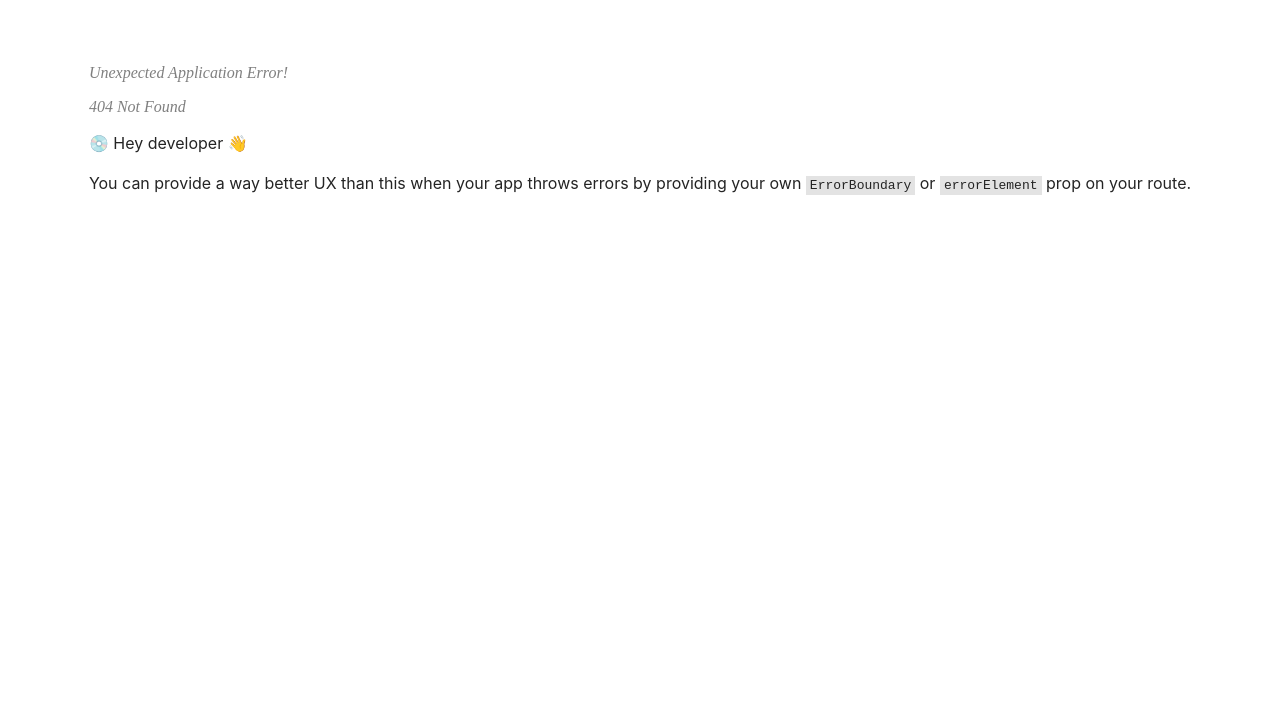
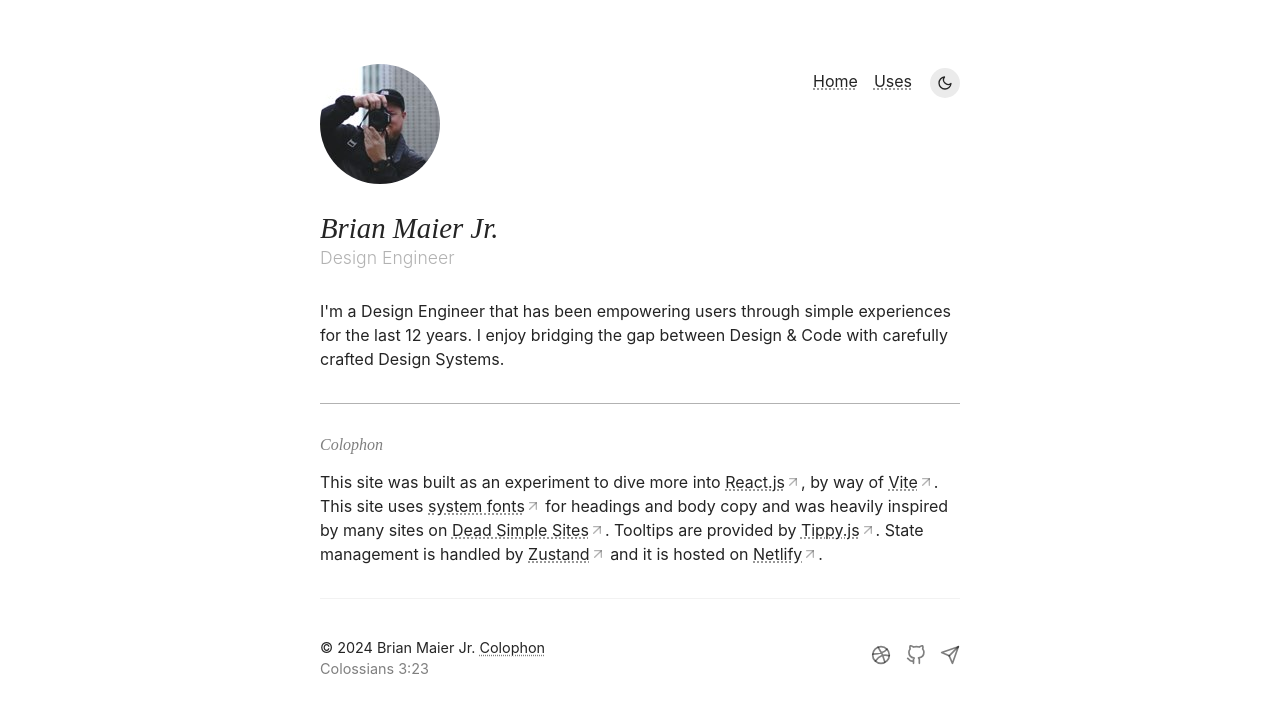
Before and after one commit to brianmaierjr/react-portfolio, a React (Vite) app: page /colophon in a window 1280 px wide. Before the commit this address had no page. Shown: the top 712 px of the page. Built offline with nearby package versions, Linux system fonts and the light colour scheme.

Commit message:
+ colophon

```diff
--- a/src/App.tsx
+++ b/src/App.tsx
@@ -1,4 +1,5 @@
 import "./App.css";
+import Colophon from "./pages/colophon";
 import Home from "./pages/home";
 import Uses from "./pages/uses";
 import { createBrowserRouter, RouterProvider } from "react-router-dom";
@@ -12,6 +13,10 @@ const router = createBrowserRouter([
 		path: "/uses",
 		element: <Uses />,
 	},
+	{
+		path: "/colophon",
+		element: <Colophon />,
+	},
 ]);
 
 function App() {
--- a/src/components/app-footer/index.tsx
+++ b/src/components/app-footer/index.tsx
@@ -7,7 +7,10 @@ const AppFooter = () => {
 	return (
 		<footer className={`${styles.footer} section`}>
 			<div>
-				<p>&copy; {new Date().getFullYear()} Brian Maier Jr.</p>
+				<p>
+					&copy; {new Date().getFullYear()} Brian Maier Jr.{" "}
+					<a href='/colophon'>Colophon</a>
+				</p>
 				<Tippy content='Whatever you do, work heartily, as for the Lord and not for men'>
 					<div className={styles.praiseGod}>Colossians 3:23</div>
 				</Tippy>
--- /dev/null
+++ b/src/components/layout/index.tsx
@@ -0,0 +1,14 @@
+import AppFooter from "../app-footer";
+import AppHeader from "../app-header";
+
+const Home = ({ children }: any) => {
+	return (
+		<div className='container'>
+			<AppHeader />
+			<main>{children}</main>
+			<AppFooter />
+		</div>
+	);
+};
+
+export default Home;
--- /dev/null
+++ b/src/pages/colophon.tsx
@@ -0,0 +1,75 @@
+import Section from "../components/section";
+import Layout from "../components/layout";
+import { ArrowUpRight } from "react-feather";
+
+const Colophon = () => {
+	return (
+		<Layout>
+			<Section label='Colophon'>
+				<h2>Colophon</h2>
+				<p>
+					This site was built as an experiment to dive more into{" "}
+					<a
+						className='externalLink'
+						href='https://react.dev/'
+						target='_blankl'>
+						React.js
+						<ArrowUpRight />,
+					</a>{" "}
+					by way of{" "}
+					<a
+						className='externalLink'
+						href='https://vite.dev/'
+						target='_blankl'>
+						Vite
+						<ArrowUpRight />
+					</a>
+					. This site uses{" "}
+					<a
+						className='externalLink'
+						href='https://systemfontstack.com/'
+						target='_blank'>
+						system fonts
+						<ArrowUpRight />
+					</a>{" "}
+					for headings and body copy and was heavily inspired by many
+					sites on{" "}
+					<a
+						className='externalLink'
+						href='https://deadsimplesites.com/'
+						target='_blankl'>
+						Dead Simple Sites
+						<ArrowUpRight />
+					</a>
+					. Tooltips are provided by{" "}
+					<a
+						className='externalLink'
+						href='https://atomiks.github.io/tippyjs/'
+						target='_blank'>
+						Tippy.js
+						<ArrowUpRight />
+					</a>
+					. State management is handled by{" "}
+					<a
+						className='externalLink'
+						href='https://zustand-demo.pmnd.rs/'
+						target='_blank'>
+						Zustand
+						<ArrowUpRight />
+					</a>{" "}
+					and it is hosted on{" "}
+					<a
+						className='externalLink'
+						href='https://www.netlify.com/'
+						target='_blank'>
+						Netlify
+						<ArrowUpRight />
+					</a>
+					.
+				</p>
+			</Section>
+		</Layout>
+	);
+};
+
+export default Colophon;
--- a/src/pages/home.tsx
+++ b/src/pages/home.tsx
@@ -1,5 +1,4 @@
-import AppFooter from "../components/app-footer";
-import AppHeader from "../components/app-header";
+import Layout from "../components/layout";
 import Project from "../components/projects/project";
 import ProjectContainer from "../components/projects/projectContainer";
 import Section from "../components/section";
@@ -7,9 +6,7 @@ import { ArrowUpRight } from "react-feather";
 
 const Home = () => {
 	return (
-		<div className='container'>
-			<AppHeader />
-			<main>
+		<Layout>
 			<Section label='Work'>
 				<h2>Work</h2>
 				<p>
@@ -24,8 +21,8 @@ const Home = () => {
 					a learning platform for healthcare students &amp;
 					professionals, as a Design Engineer. I work daily with
 					multiple front-end and back-end technologies to create
-						components and a design system that allows our engineers
-						to easily build apps, and marketing websites.
+					components and a design system that allows our engineers to
+					easily build apps, and marketing websites.
 				</p>
 			</Section>
 			<Section label='Now'>
@@ -33,21 +30,17 @@ const Home = () => {
 				<ul className='list'>
 					<li>Transitioning our tech stack from Vue to React</li>
 					<li>
-							Building out the Clover Learning Design System aka
-							Bones
+						Building out the Clover Learning Design System aka Bones
 					</li>
 					<li>
-							Dabbling with React Native to get ready for our
-							future mobile app
+						Dabbling with React Native to get ready for our future
+						mobile app
 					</li>
 					<li>
-							Converting Long Haul Jekyll Theme to Astro - Very
-							close!
+						Converting Long Haul Jekyll Theme to Astro - Very close!
 					</li>
 					<li>Lifting Weights 5+ days a week</li>
-						<li>
-							Practicing Guitar each day for a minimum of 1 hour
-						</li>
+					<li>Practicing Guitar each day for a minimum of 1 hour</li>
 					<li>Reading the Bible every day</li>
 				</ul>
 			</Section>
@@ -71,9 +64,7 @@ const Home = () => {
 					/>
 				</ProjectContainer>
 			</Section>
-			</main>
-			<AppFooter />
-		</div>
+		</Layout>
 	);
 };
 
--- a/src/pages/uses.tsx
+++ b/src/pages/uses.tsx
@@ -1,13 +1,10 @@
 import { ArrowUpRight } from "react-feather";
-import AppFooter from "../components/app-footer";
-import AppHeader from "../components/app-header";
 import Section from "../components/section";
+import Layout from "../components/layout";
 
 const Uses = () => {
 	return (
-		<div className='container flow'>
-			<AppHeader hideIntro />
-			<main>
+		<Layout>
 			<Section label='Uses'>
 				<h2>Uses</h2>
 				<p>
@@ -68,9 +65,7 @@ const Uses = () => {
 					<li>Spotify</li>
 				</ul>
 			</Section>
-			</main>
-			<AppFooter />
-		</div>
+		</Layout>
 	);
 };
 
```
Lines whose indentation alone changed are shown as unchanged.
